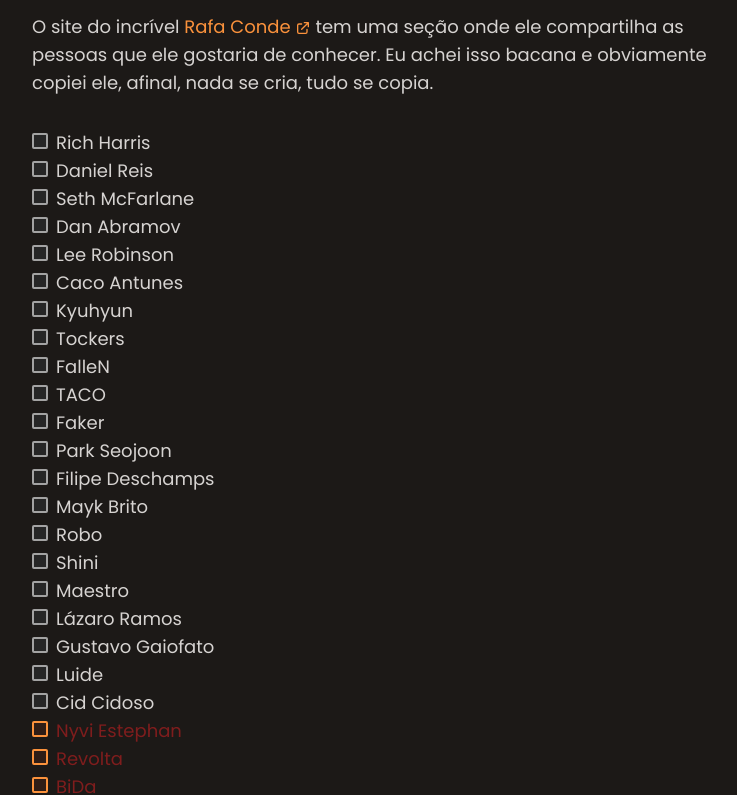
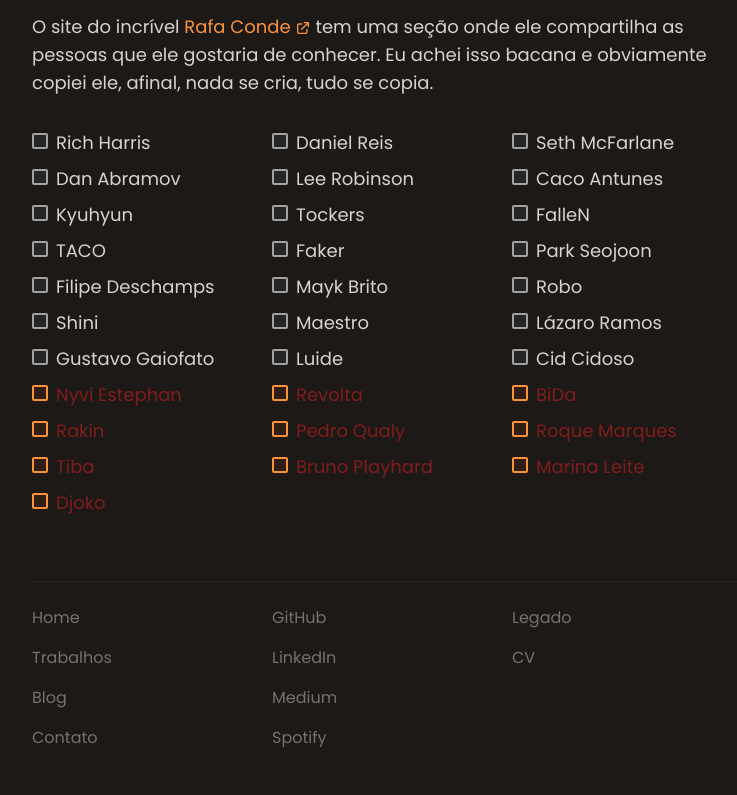
Before and after one commit to guilherssousa/guilherssousa.dev, a Next.js app: page / in a window 1280 px wide. Shown: the part 1165-1960 px from the top of the page, without its empty margins (248-985 px from the left). Built offline with nearby package versions, Linux system fonts and the light colour scheme.

Commit message:
fix styling

```diff
--- a/pages/index.tsx
+++ b/pages/index.tsx
@@ -96,7 +96,7 @@
             se cria, tudo se copia.
           </p>
 
-          <ul className="mt-4 first-letter:grid grid-cols-2 sm:grid-cols-3 gap-y-2">
+          <ul className="mt-4 grid grid-cols-2 sm:grid-cols-3 gap-y-2">
             {Object.entries(people)
               .sort((a, b) => +a[1] - +b[1])
               .map(([person, met]) => (
```
